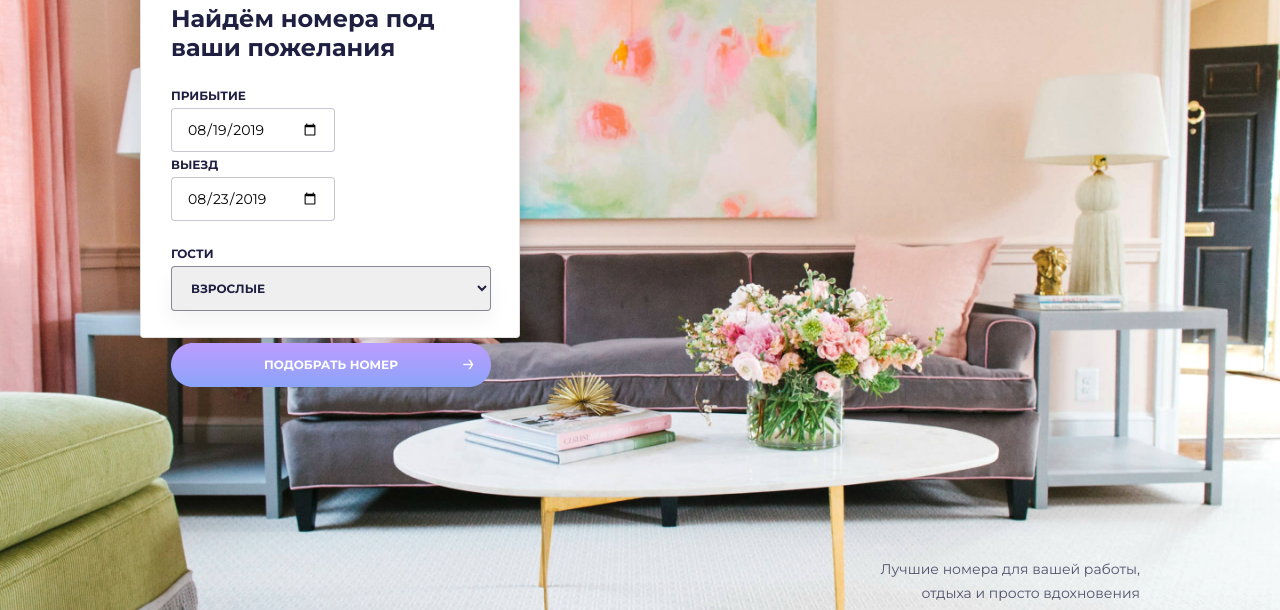
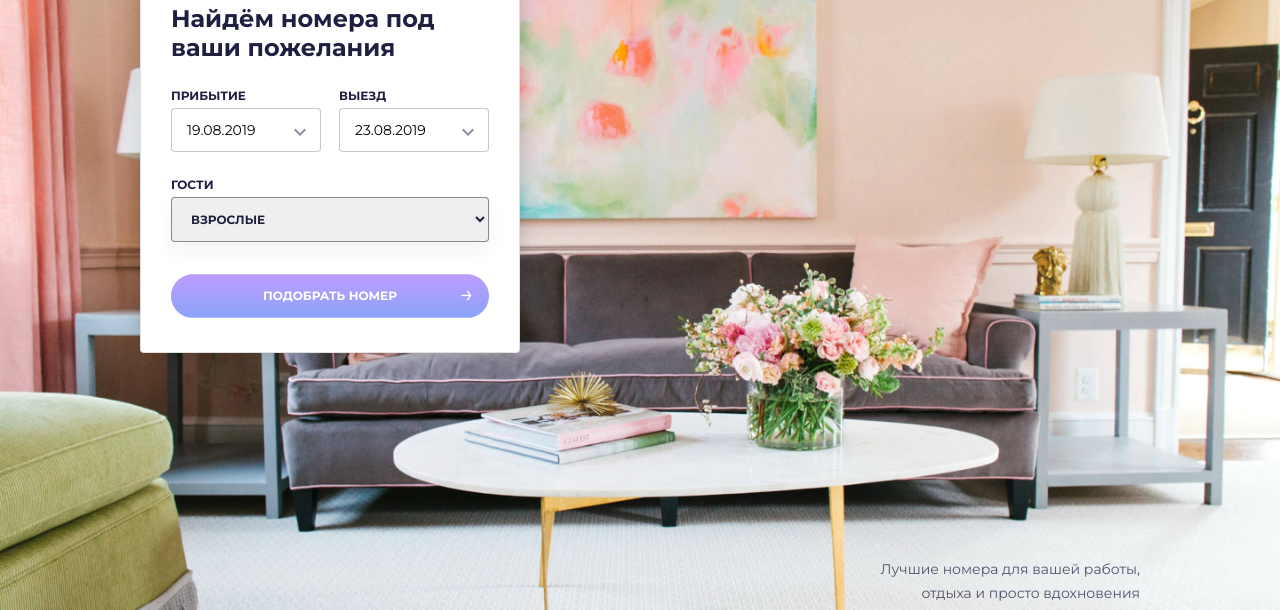
Before and after one commit to sitetob/metalamp, a website: page app/index.html in a window 1280 px wide. Shown: the part 177-787 px from the top of the page. Drawn offline with Linux system fonts and the light colour scheme.

Commit message:
Form edit

```diff
--- a/app/index.html
+++ b/app/index.html
@@ -119,15 +119,19 @@
         <div class="container">
         <form class="home__box-form">
           <h1 class="home__box-form-title">Найдём номера под ваши пожелания</h1>
-          <div class="home__box-form-inputs">
-          <label>прибытие<br>
-            <input class="home__box-form-arrival" value="2019-08-19" type="date">
-          </label>
+          <div class="home__box-form-input-check">
+          <label>прибытие<br></label>
+            <input class="home__box-form-checkin" name="date-checkin" value="19.08.2019" id="datepicker" type="text">
+            <svg width="12" height="8" viewBox="0 0 12 8" fill="none" xmlns="http://www.w3.org/2000/svg">
+              <path d="M10.5938 0.578125L12 1.98438L6 7.98438L0 1.98438L1.40625 0.578125L6 5.17188L10.5938 0.578125Z" fill="#1F2041" fill-opacity="0.5"/>
+            </svg>
           </div>
-          <div class="home__box-form-inputs">
-          <label>выезд<br>
-            <input class="home__box-form-exit" value="2019-08-23" type="date">
-          </label>
+          <div class="home__box-form-input-exit">
+          <label>выезд<br></label>
+            <input class="home__box-form-exit" name="date-exit" value="23.08.2019" type="text">
+            <svg width="12" height="8" viewBox="0 0 12 8" fill="none" xmlns="http://www.w3.org/2000/svg">
+              <path d="M10.5938 0.578125L12 1.98438L6 7.98438L0 1.98438L1.40625 0.578125L6 5.17188L10.5938 0.578125Z" fill="#1F2041" fill-opacity="0.5"/>
+            </svg>
           </div>
           <div class="home__box-form-box-select">
           <label>гости<br>
--- a/app/js/main.js
+++ b/app/js/main.js
@@ -1,3 +1,4 @@
+
 $(function () {
 
-})
+    })
--- a/app/scss/style.scss
+++ b/app/scss/style.scss
@@ -242,8 +242,8 @@
         flex-wrap: wrap;
         justify-content: space-between;
         align-items: flex-start;
-        width: 380px;
-        height: 375px;
+        max-width: 380px;
+        height: auto;
         border-radius: 4px;
         border: 1px solid rgba(0, 0, 0, 0.12);
         background: #FFF;
@@ -294,21 +294,36 @@
         z-index: 1;
     }
     &__box-form-select{
-        display: block;
         color: $darkshade100;
         font-size: 12px;
         font-weight: 700;
         line-height: normal;
         text-transform: uppercase;
         padding: 13px 15px;
-        width: 320px;
-        max-width: 100%;
+        width: 100%;
         box-sizing: border-box;
         margin-bottom: 28px;
         border: 1px solid $darkshade50;
         border-radius: 4px;
         box-shadow: 0px 10px 20px rgba(31, 32, 65, 0.05);
         }
+    &__box-form-input-check,
+    &__box-form-input-exit{
+        position: relative;
+        width: 150px;
+    }
+    &__box-form-input-exit svg {
+        position: absolute;
+        top: 45px;
+        right: 15px;
+        &:hover{opacity: .8;}
+    }
+    &__box-form-input-check svg {
+        position: absolute;
+        top: 45px;
+        right: 15px;
+        &:hover{opacity: .8;}
+    }
     &__box-form input{
         border-radius: 4px;
         border: 1px solid $darkshade25;
@@ -317,9 +332,12 @@
         font-size: 14px;
         line-height: 18px;
         font-weight: 400;
-        max-width: 100%;
+        width: 150px;
+        height: 44px;
     }
     &__box-form-box-select{
         margin-top: 20px;
+        width: 320px;
     }
+
 }
--- a/gulpfile.js
+++ b/gulpfile.js
@@ -41,7 +41,7 @@ function images() {
 function scripts() {
   return src([
     'node_modules/jquery/dist/jquery.js',
-    'app/js/main.js'
+    'app/js/main.js',
   ])
     .pipe(concat('main.min.js'))
     .pipe(uglify())
--- a/package.json
+++ b/package.json
@@ -9,6 +9,7 @@
   "author": "",
   "license": "ISC",
   "devDependencies": {
+    "@easepick/bundle": "^1.2.1",
     "browser-sync": "^2.26.13",
     "del": "^6.0.0",
     "font-awesome": "^4.7.0",
```
Also changed, not shown: app/css/style.min.css, 1 other file.
